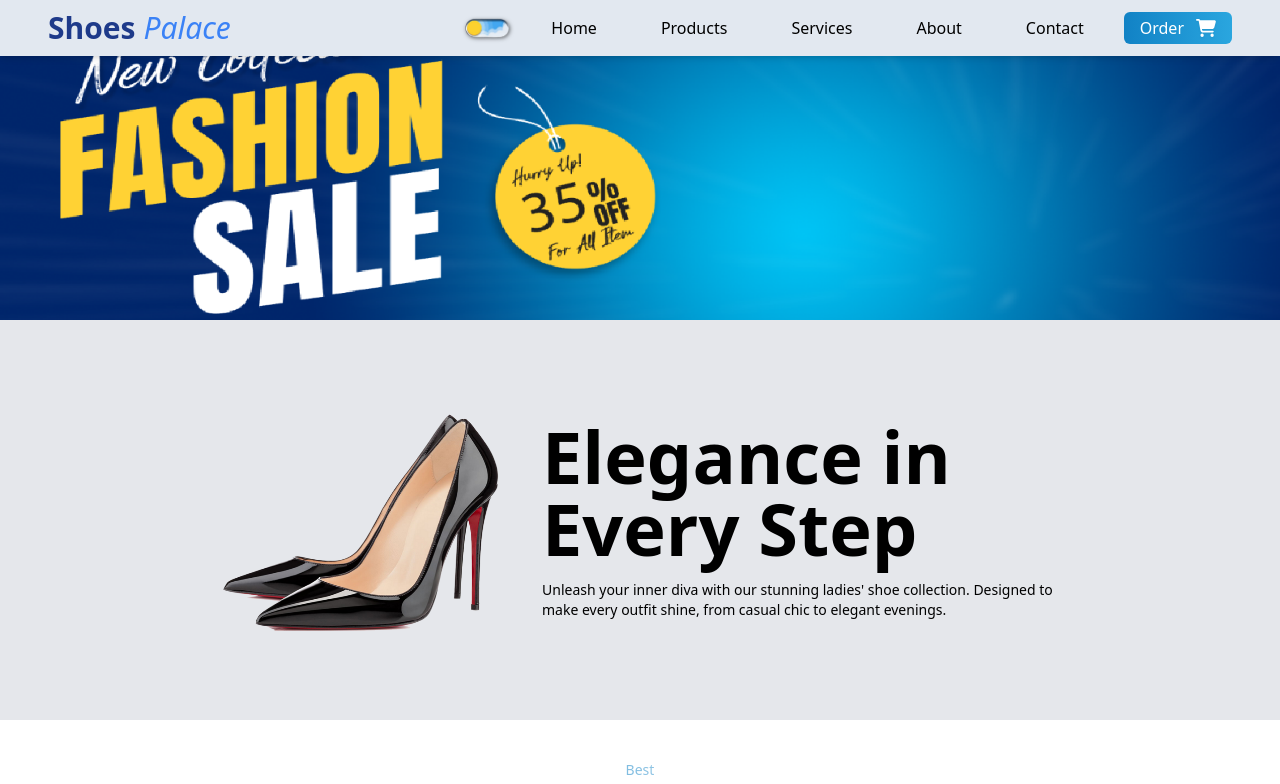
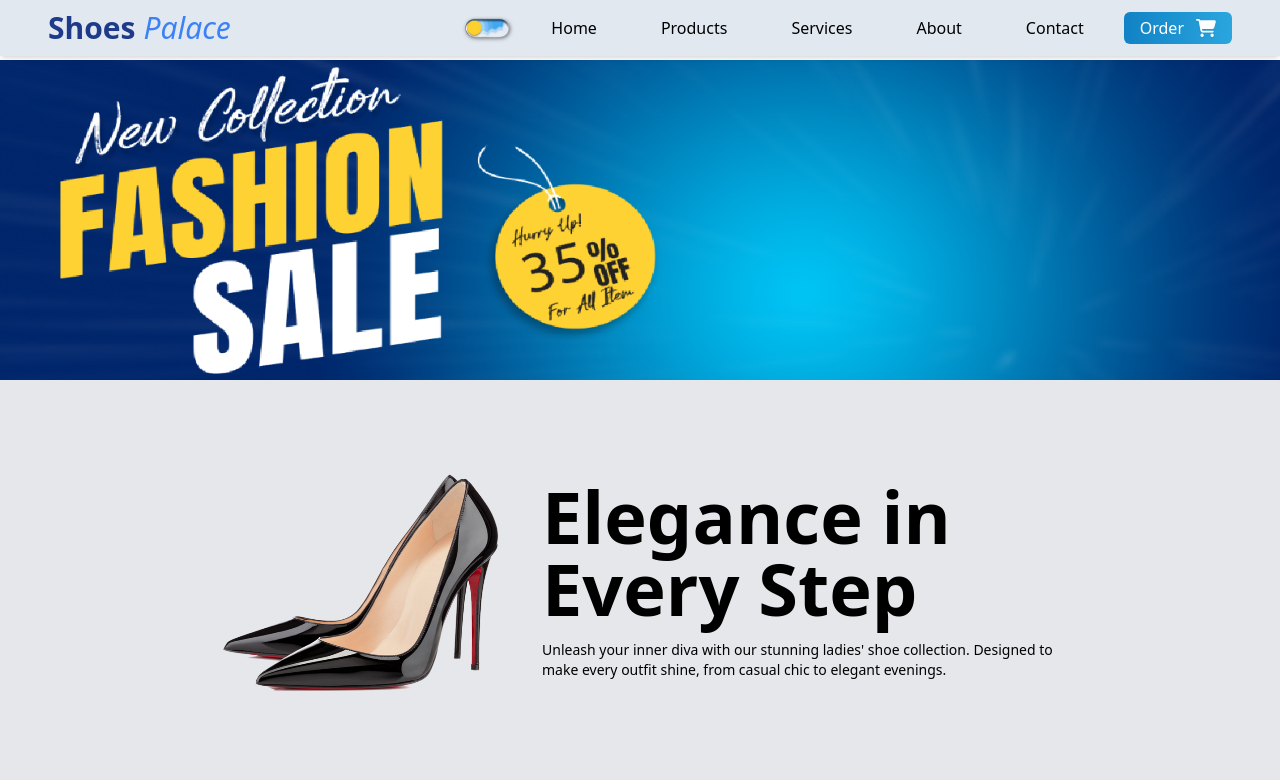
Before and after one commit to pasindud100/sd-shoes-store, a React (Vite) app: page / in a window 1280 px wide. Shown: the top 784 px of the page. Built offline with nearby package versions, Linux system fonts and the light colour scheme.

Commit message:
set margin

```diff
--- a/src/App.jsx
+++ b/src/App.jsx
@@ -33,7 +33,7 @@ const App = () => {
     <div className="bg-white dark:bg-gray-900 dark:text-white duration-200">
       {/* Add padding-top equal to the height of the navbar */}
       <Navbar handleOrderPopup={handleOrderPopup} />
-      <div id="home">
+      <div className="mt-[60px]" id="home">
         <MainBanner />
         <FirstApper handleOrderPopup={handleOrderPopup} />
         <TopShoes handleOrderPopup={handleOrderPopup} />
```
